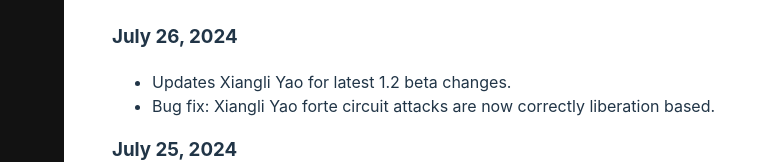
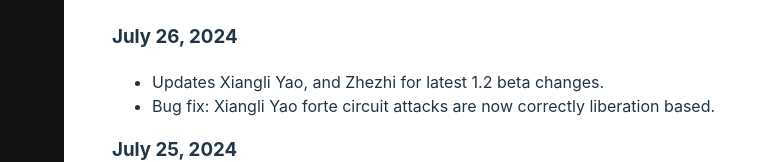
Before and after one commit to ryanbenson/wuthering-waves-optimizer, a Vue app: page /updates in a window 1280 px wide. Shown: the part 359-521 px from the top of the page, without its empty margins (0-773 px from the left). Built offline with nearby package versions, Linux system fonts and the light colour scheme.

Commit message:
Updates updates page

```diff
--- a/src/pages/UpdatesView.vue
+++ b/src/pages/UpdatesView.vue
@@ -13,7 +13,7 @@
     <h1>Updates</h1>
     <h3>July 26, 2024</h3>
     <ul>
-      <li>Updates Xiangli Yao for latest 1.2 beta changes.</li>
+      <li>Updates Xiangli Yao, and Zhezhi for latest 1.2 beta changes.</li>
       <li>
         Bug fix: Xiangli Yao forte circuit attacks are now correctly liberation
         based.
```
